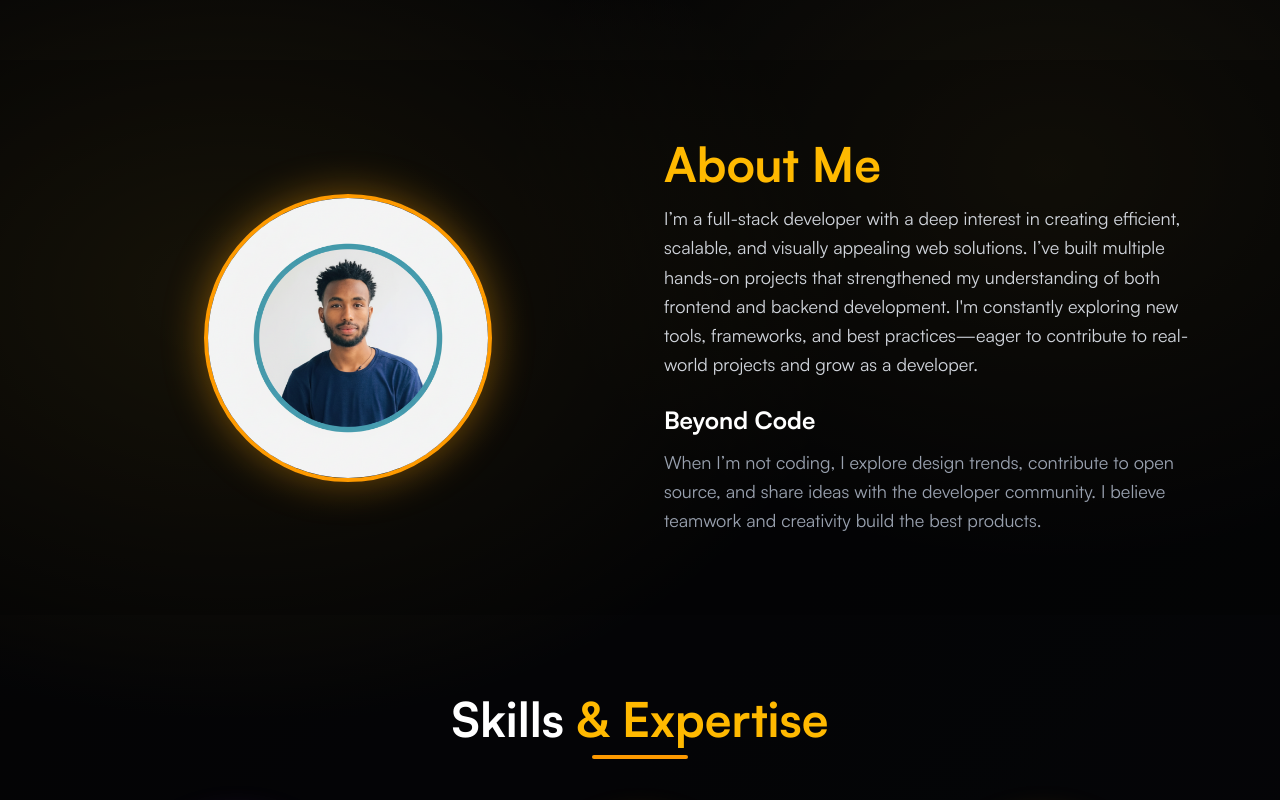
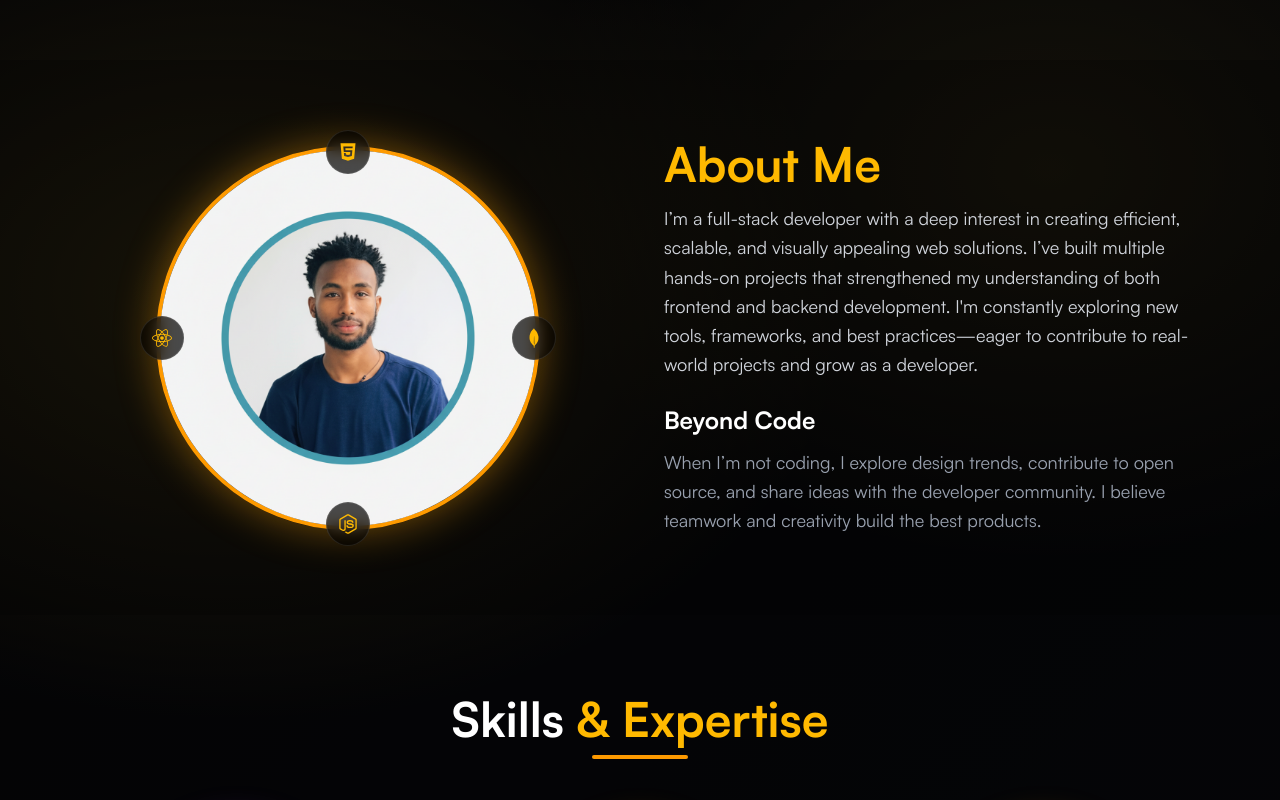
Before and after one commit to yohanis-Tasfa/my-portfolio, a React (Vite) app: page / in a window 1280 px wide. Shown: the part 740-1540 px from the top of the page. Built offline with nearby package versions, Linux system fonts and the light colour scheme.

Commit message:
image- modified

```diff
--- a/src/components/About.jsx
+++ b/src/components/About.jsx
@@ -2,6 +2,8 @@
 import React from "react";
 import { motion } from "framer-motion";
 import MyPhoto from "../assets/images/profile.png";
+import { FaHtml5, FaNodeJs, FaReact } from "react-icons/fa";
+import { SiMongodb } from "react-icons/si";
 
 const _motion = motion;
 
@@ -26,12 +28,29 @@ const About = () => {
           transition={{ duration: 1 }}
           whileInView={{ opacity: 1, x: 0 }}
           viewport={{ once: true }}
+          whileHover={{ scale: 1.06, y: -10 }}
         >
-          <img
-            src={MyPhoto}
-            alt="Profile"
-            className="w-60 h-60 md:w-72 md:h-72 rounded-full object-cover shadow-[0_0_40px_rgba(245,158,11,0.45)] border-4 border-amber-500"
-          />
+          <div className="relative">
+            <img
+              src={MyPhoto}
+              alt="Profile"
+              className="w-72 h-72 md:w-96 md:h-96 rounded-full object-cover shadow-[0_0_40px_rgba(245,158,11,0.45)] border-4 border-amber-500"
+            />
+
+            {/* Tech stack icons around the border */}
+            <span className="absolute -top-4 left-1/2 -translate-x-1/2 w-11 h-11 rounded-full bg-black/70 border border-white/10 backdrop-blur flex items-center justify-center text-amber-400">
+              <FaHtml5 size={20} />
+            </span>
+            <span className="absolute -bottom-4 left-1/2 -translate-x-1/2 w-11 h-11 rounded-full bg-black/70 border border-white/10 backdrop-blur flex items-center justify-center text-amber-400">
+              <FaNodeJs size={20} />
+            </span>
+            <span className="absolute -left-4 top-1/2 -translate-y-1/2 w-11 h-11 rounded-full bg-black/70 border border-white/10 backdrop-blur flex items-center justify-center text-amber-400">
+              <FaReact size={20} />
+            </span>
+            <span className="absolute -right-4 top-1/2 -translate-y-1/2 w-11 h-11 rounded-full bg-black/70 border border-white/10 backdrop-blur flex items-center justify-center text-amber-400">
+              <SiMongodb size={20} />
+            </span>
+          </div>
         </motion.div>
 
         {/* RIGHT — TEXT */}
--- a/src/components/Contact.jsx
+++ b/src/components/Contact.jsx
@@ -123,7 +123,7 @@ export default function Contact() {
                   rows="5"
                   name="message"
                   required
-                  placeholder="Tell me about your project or idea..."
+                  placeholder="Write your message..."
                   className="w-full mt-2 p-3 bg-white/5 border border-white/10 rounded-xl text-gray-200"
                 ></textarea>
               </div>
```
